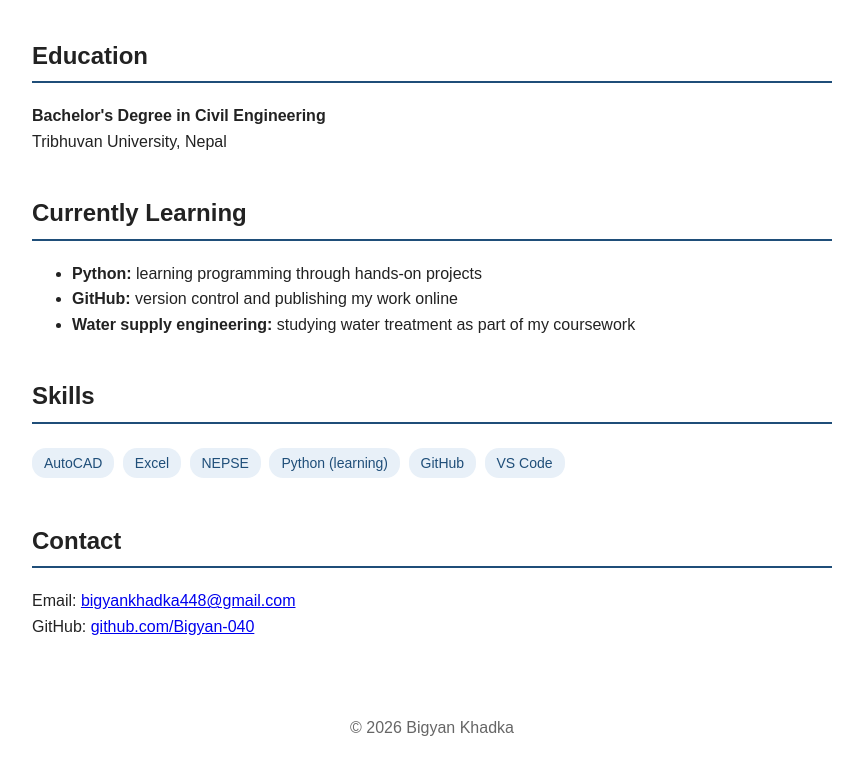
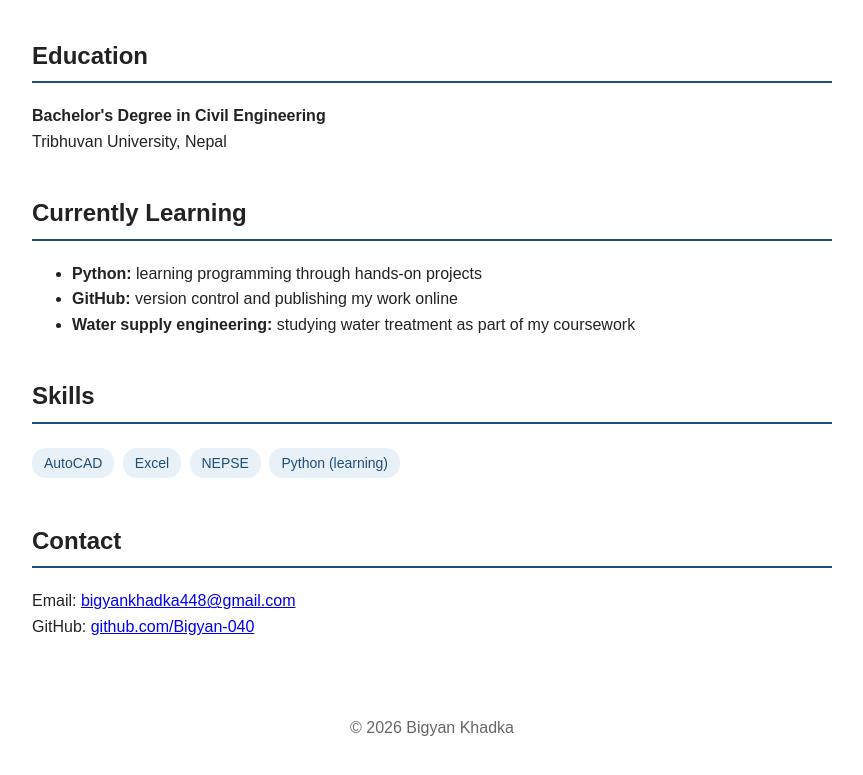
Before and after one commit to Bigyan-040/my-first-repo, a plain HTML site: page index.html in a window 1280 px wide. Shown: the part 462-1237 px from the top of the page, without its empty margins (208-1071 px from the left). Drawn offline with Linux system fonts and the light colour scheme.

Commit message:
removed the vs code and github

```diff
--- a/index.html
+++ b/index.html
@@ -57,8 +57,7 @@
       <span>Excel</span>
       <span>NEPSE</span>
       <span>Python (learning)</span>
-      <span>GitHub</span>
-      <span>VS Code</span>
+
     </div>
   </section>
 
```
